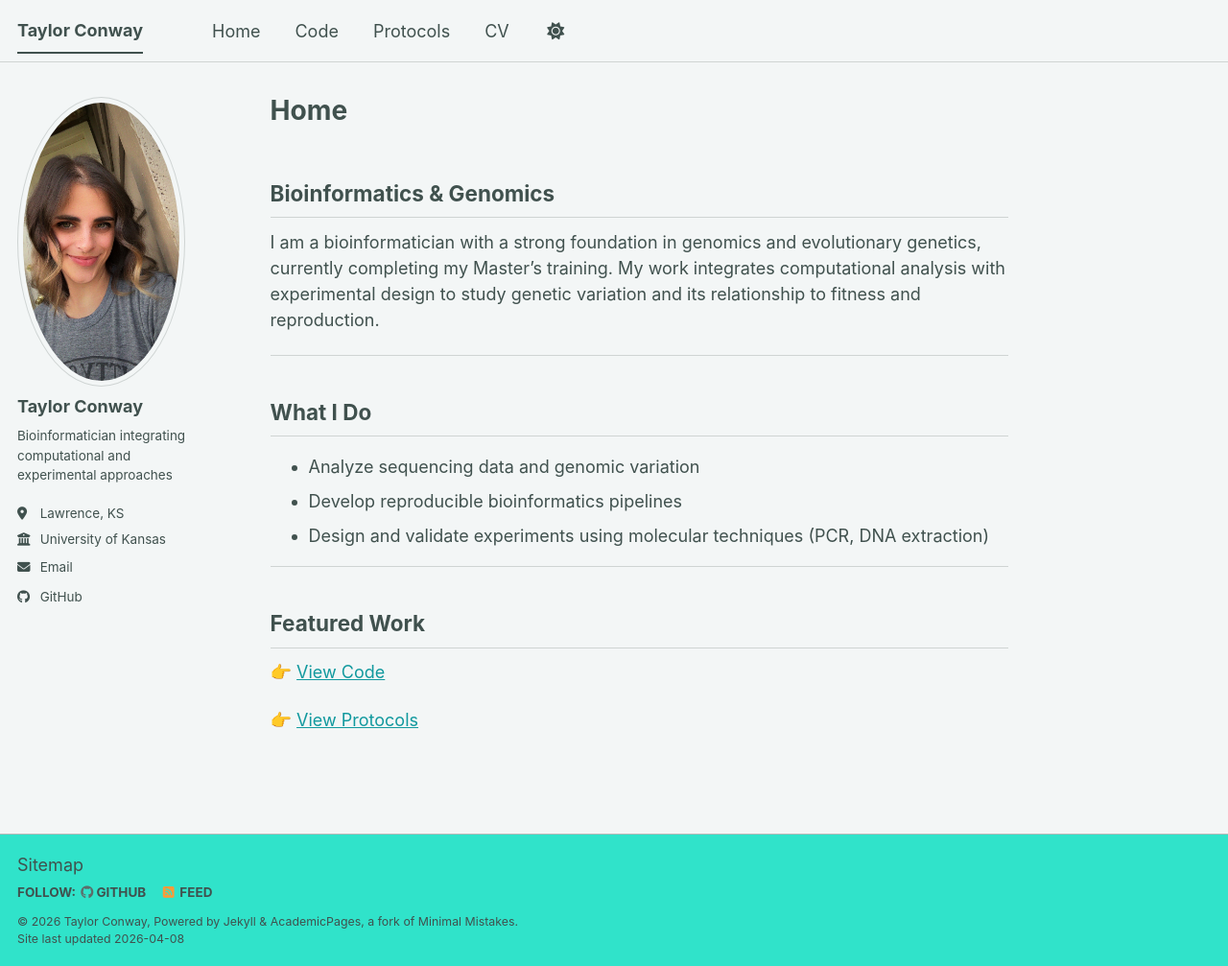
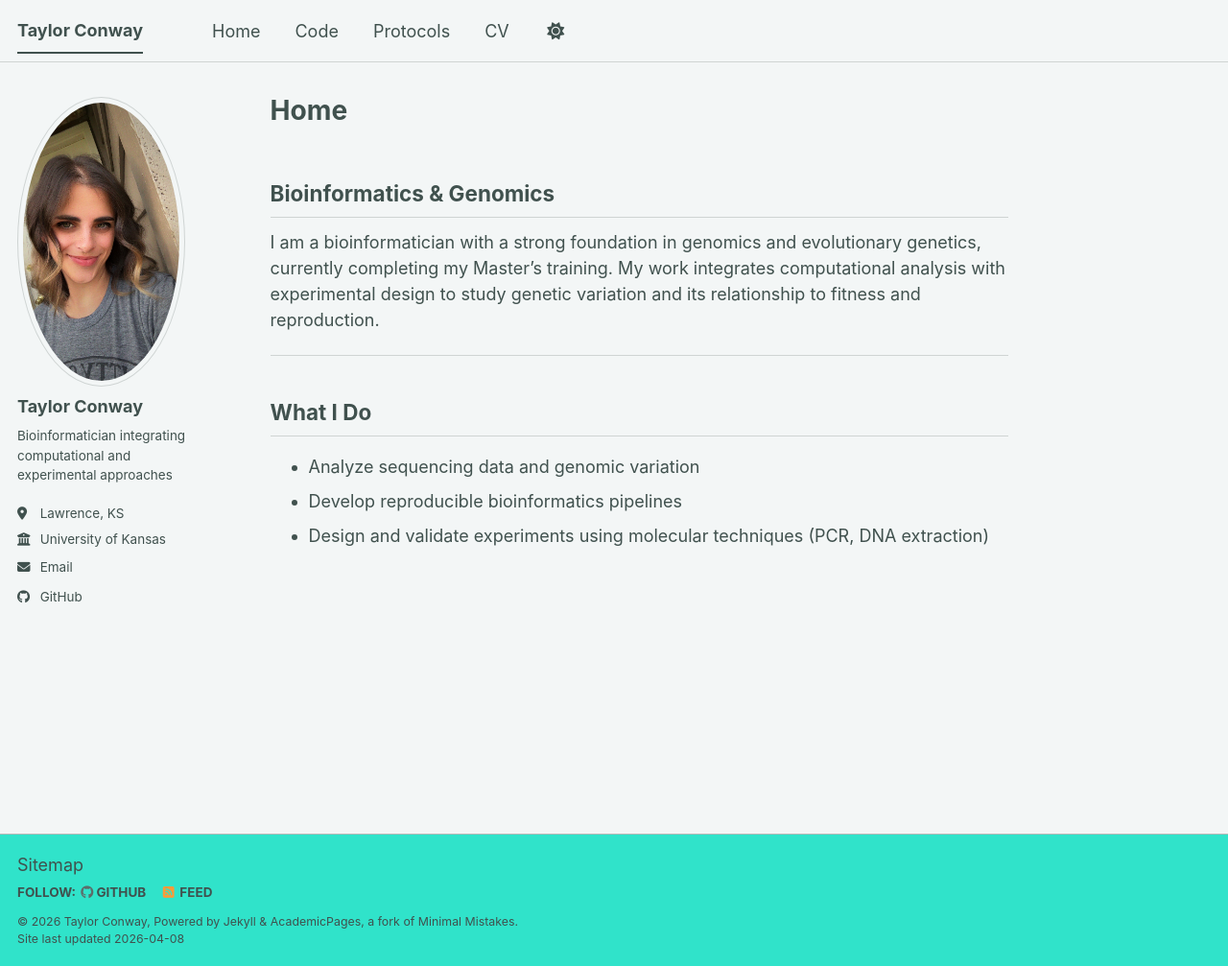
Before and after one commit to ShesCodingOverHere/TaylorConway.github.io, a Jekyll site: the page built from index.md, in a window 1280 px wide and 1007 px high. Shown: the whole window at 96% size. Built offline with Jekyll 4.4.1, drawn with Linux system fonts in a browser that asks for light colours; a script bundle is joined from its source files by our own code; library files that are not in the unit come from our copies.

Commit message:
Update index.md

```diff
--- a/index.md
+++ b/index.md
@@ -15,11 +15,3 @@ I am a bioinformatician with a strong foundation in genomics and evolutionary ge
 - Analyze sequencing data and genomic variation
 - Develop reproducible bioinformatics pipelines
 - Design and validate experiments using molecular techniques (PCR, DNA extraction)
-
----
-
-## Featured Work
-
-👉 [View Code]({{ site.baseurl }}/code/)
-
-👉 [View Protocols]({{ site.baseurl }}/protocols/)
```
